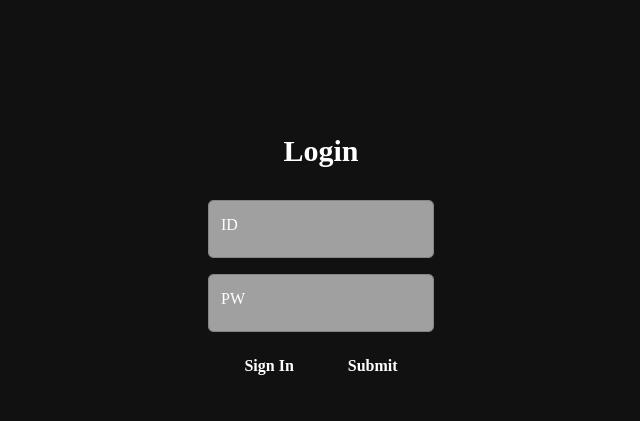
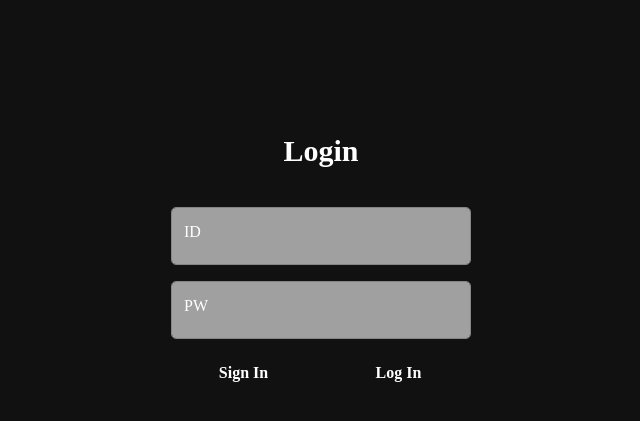
Before and after one commit to choincnp/duoback_mini, a Flask app: page /auth/login in a window 1280 px wide. Shown: the part 149-570 px from the top of the page, without its empty margins (319-959 px from the left). Run offline with Flask 2, Linux system fonts and the light colour scheme.

Commit message:
chore: Change LogIn page CSS

```diff
--- a/static/css/auth.css
+++ b/static/css/auth.css
@@ -24,7 +24,7 @@
 .input-box {
   opacity: 0.6;
   border-radius: 5px;
-  padding: 5px;
+  width: 300px;
   outline: none;
   transition: ease-in-out 0.15s;
 }
@@ -51,15 +51,14 @@
 }
 
 .login-btn {
-  display: flex;
-  align-items: center;
   padding: 10px 20px;
+  text-align: center;
   border-radius: 3px;
   font-weight: 600;
-  transition: 0.15s ease-in-out;
-  margin: 7px;
   background: #111;
   color: white;
+  transition: 0.15s ease-in-out;
+  width: 145px;
 }
 
 .login-btn:hover {
@@ -70,5 +69,8 @@
 
 .button-box {
   display: flex;
-  justify-content: space-around;
+  align-items: center;
+  justify-content: space-between;
+  width: 300px;
+  display: flex;
 }
--- a/templates/auth/login.html
+++ b/templates/auth/login.html
@@ -45,7 +45,7 @@
         </form>
         <div class="button-box">
           <div class="login-btn">Sign In</div>
-          <div class="login-btn">Submit</div>
+          <div class="login-btn">Log In</div>
         </div>
       </div>
     </div>
```
